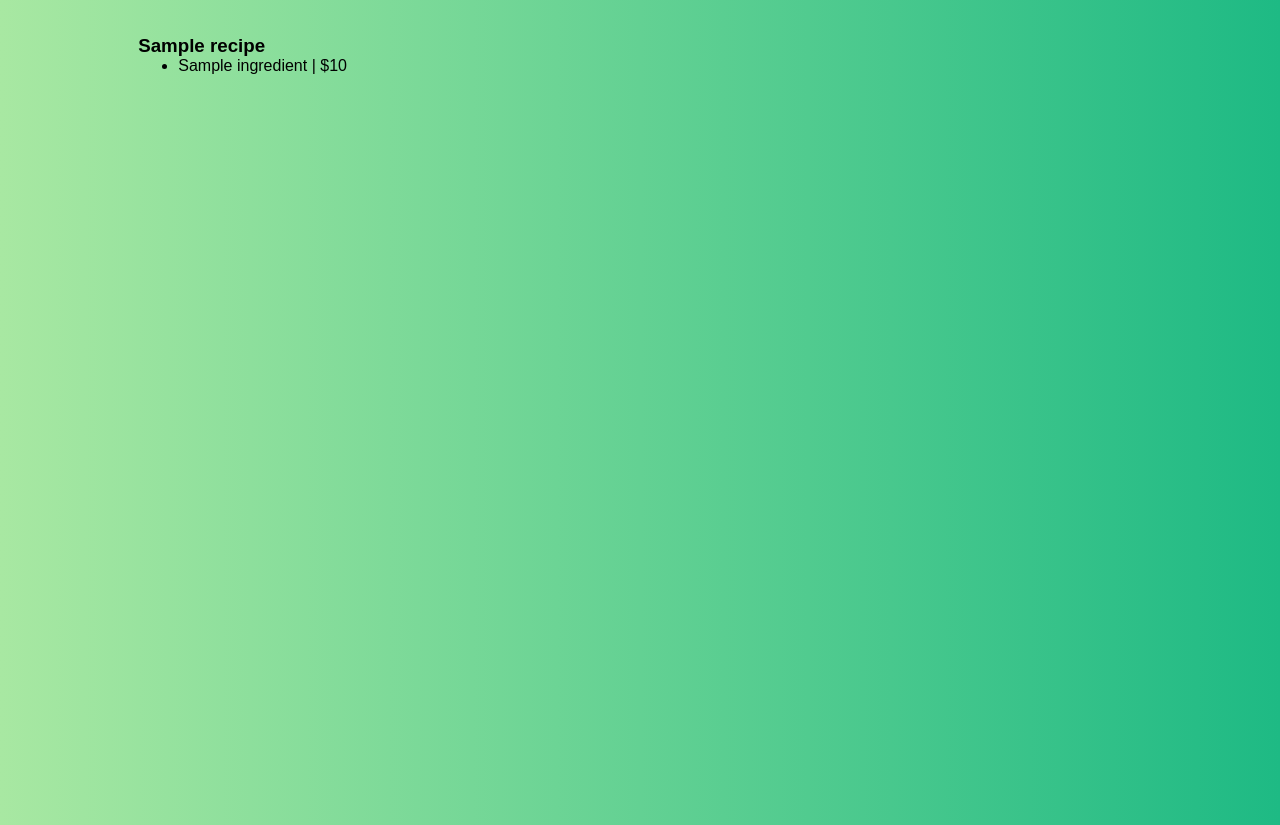
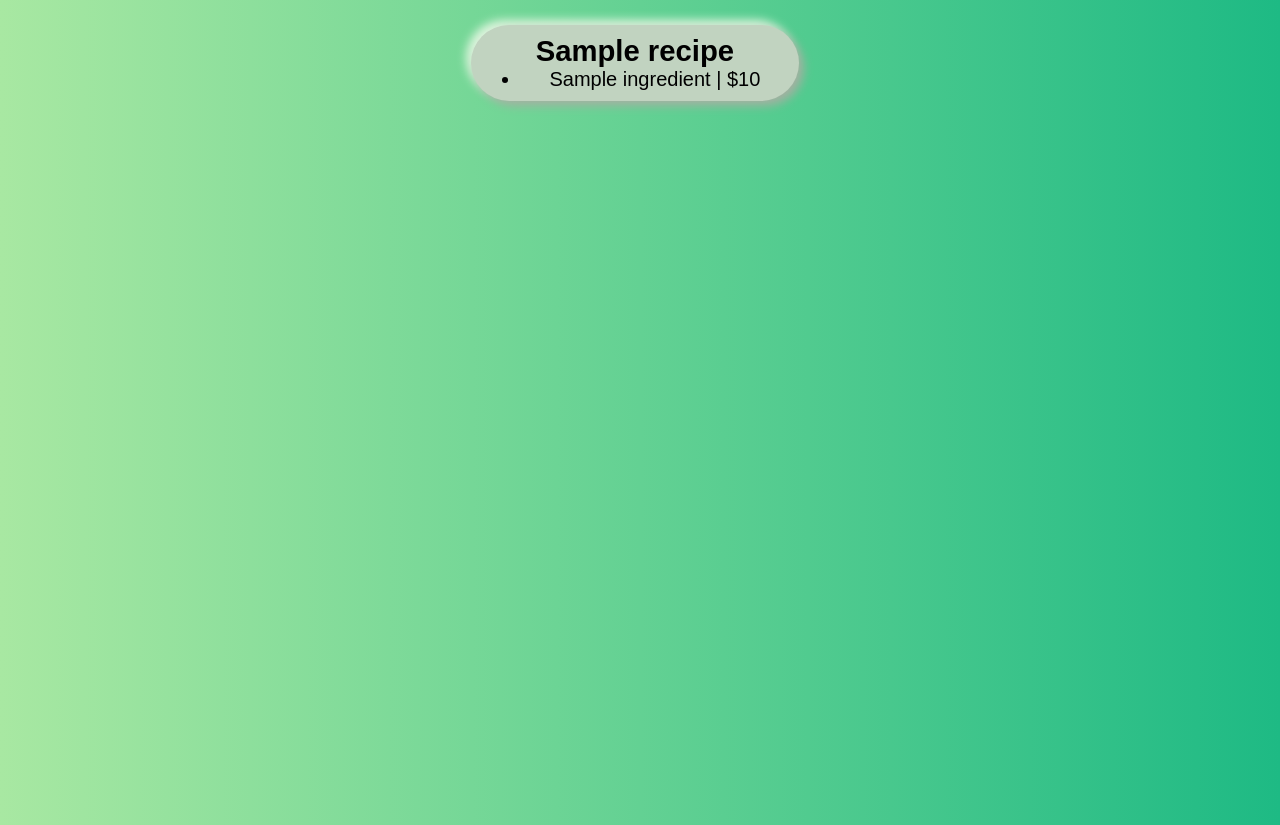
Before and after one commit to tpieschala/BudgetBites, a Flask app: template Server/templates/results.html in a window 1280 px wide. Shown: the part 150-975 px from the top of the page. Run offline with Flask 3, Linux system fonts and the light colour scheme; the template is opened without the code that fills it: most values are stand-ins (such as "Sample title", 1, 10 or a date in 2020); parts of the project's set-up code (start-up, migrations or seed data) failed here and were passed over.

Commit message:
Changed the front end

```diff
--- a/Server/static/about.html
+++ b/Server/static/about.html
@@ -170,10 +170,10 @@
                         </div>
                     </div>
                     <div class="feature four">
-                        <img src="/static/images/RudyHeadShot.png">
+                        <img src="/static/images/brocc.png">
                         <div>
                             <h1>Our Goal</h1>
-                            <p>Lorem Ipsum Dolor Sit Amet</p>
+                            <p>Connecting people with a tight budget to the food they need to survive!  BudgetBites takes your food preferences, location, and budget to find the right meal shopping plan for you.</p>
                         </div>
                     </div>
                 </div>
--- a/Server/static/about_style.css
+++ b/Server/static/about_style.css
@@ -73,8 +73,8 @@
     transform: rotate(-180deg);
 }
 .four{
-    bottom: 150px;
-    right: 350px;
+    bottom: -5%;
+    right: 175px;
     transform: rotate(-270deg);
 }
 .controls{
--- a/Server/static/index.html
+++ b/Server/static/index.html
@@ -177,7 +177,7 @@
                             </select></div>
                         </div>
                         <div class="submitBtnContainer mainform-ss-col">
-                            <div><input type="submit" value="submit" class="submitBtn"></div>
+                            <div><input type="submit" value="Budgetize" class="submitBtn"></div>
                         </div>
                         <div class="mainform-ss-col">
                             <label for="budget">Enter your budget in USD</label>
--- a/Server/static/results_style.css
+++ b/Server/static/results_style.css
@@ -4,14 +4,35 @@
     padding-left: 10%;
     padding-right: 10%;
     width: 80%;
-    justify-content: flex-start;
-    align-content: flex-start;
+    justify-content: center;
+    align-content: center;
     row-gap: 50px;
 }
 
 .result {
     flex: 30%;
+    align-items: center;
+    justify-content: center;
     max-width: 30%;
     margin-right: 1%;
     padding: 1%;
+    font-family: poppins;
+    border-radius: 48px;
+    background: #c1d3c0;
+    box-shadow:  5px 5px 10px #a2b1a1,
+                -5px -5px 10px #e0f5df;
+
 }
+
+.header{
+    font-size: 25px;
+    font-family: poppins;
+    text-align: center;
+}
+
+
+ul li{
+    font-size: 20px;
+    text-align: center;
+
+}
--- a/Server/templates/results.html
+++ b/Server/templates/results.html
@@ -148,9 +148,11 @@
             <section class="results">
                 {% for result in recipeResults %}
                 <section class="result">
+                    <div class="header">
                         <h3>
                             {{ result.recipe }}
                         </h3>
+                    </div>
                         <ul>
                             {% for ingredient in result.ingredients %}
                             <li>
```
Also changed, not shown: Server/static/index_style.css (+8 -9 lines), Server/static/images/brocc.png (added). Lines whose indentation alone changed are shown as unchanged.
